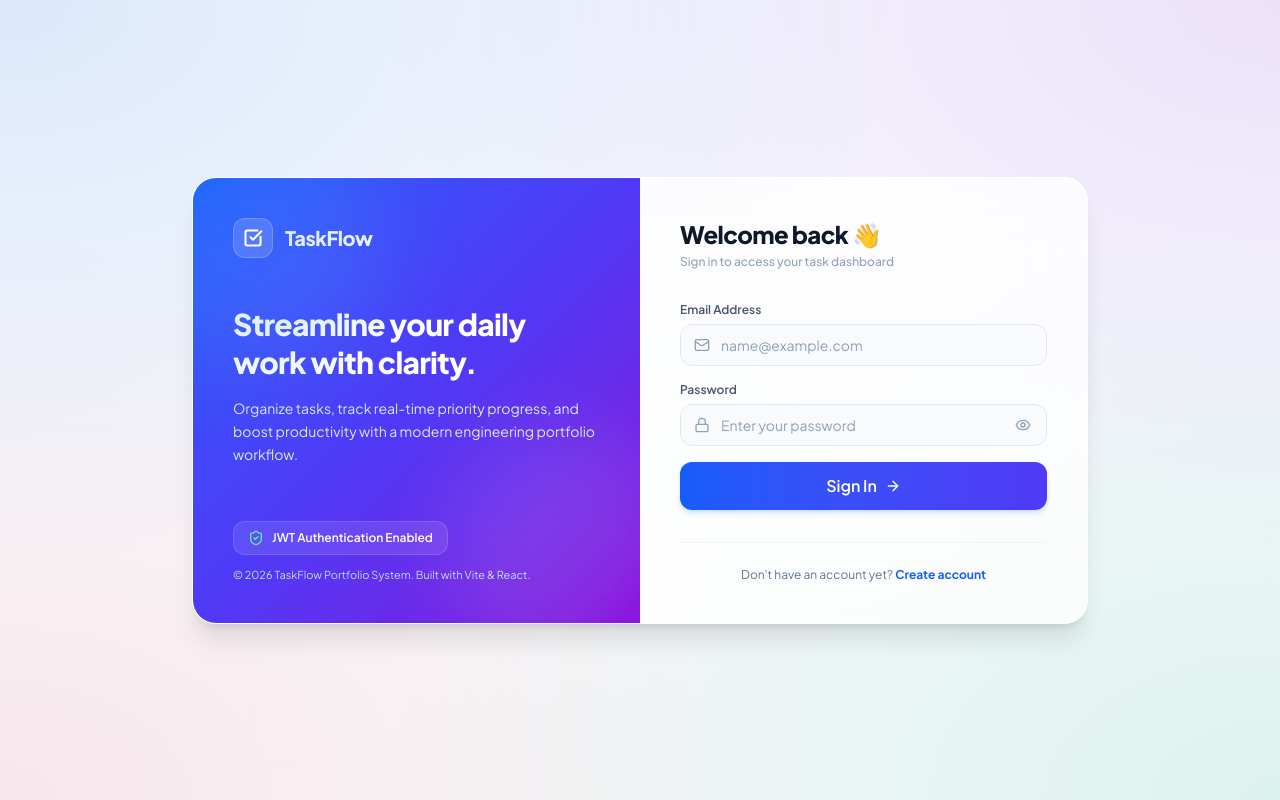
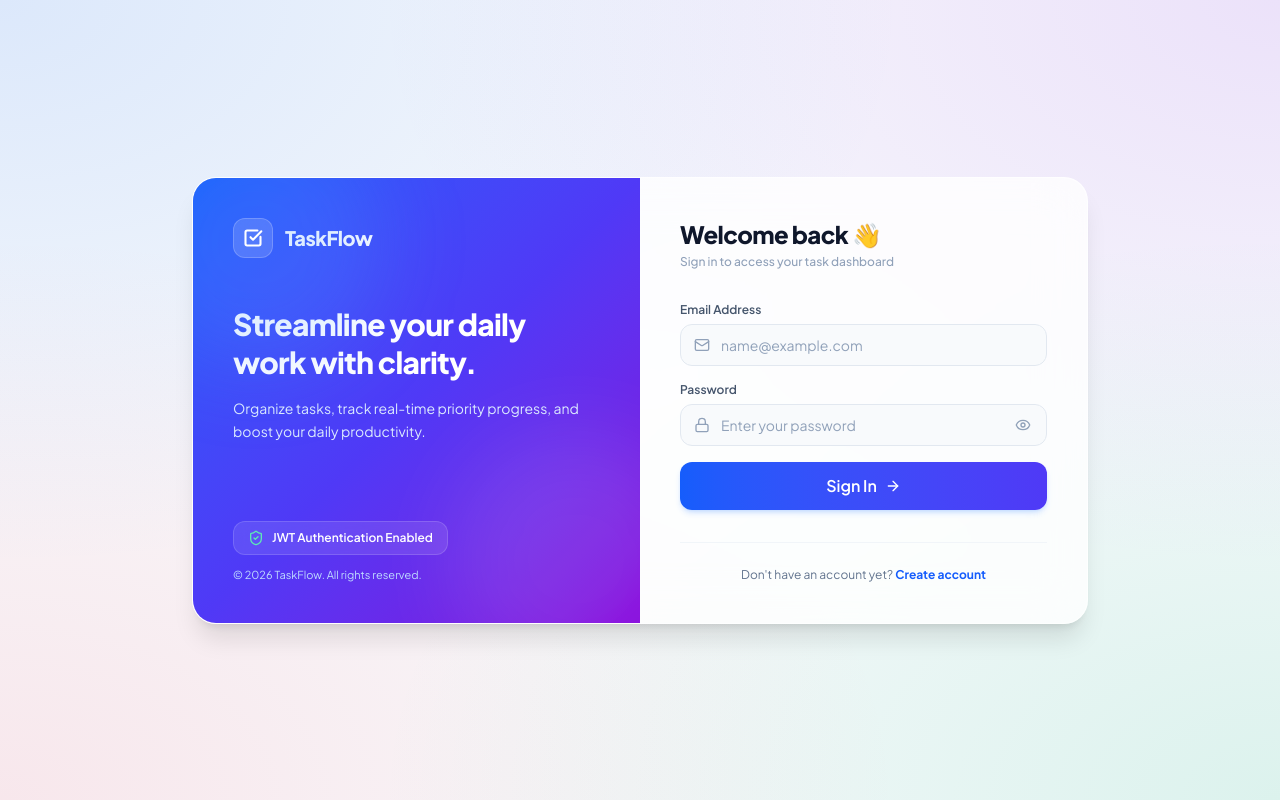
Before and after one commit to praneethkpk/task-manager-frontend, a React (Vite) app: page / in a window 1280 px wide. Built offline with nearby package versions, Linux system fonts and the light colour scheme.

Commit message:
removed extra info

```diff
--- a/src/components/Navbar.jsx
+++ b/src/components/Navbar.jsx
@@ -28,7 +28,7 @@ export default function Navbar() {
                             TaskFlow
                         </h1>
                         <p className="text-xs font-medium text-slate-400 hidden sm:block">
-                            Engineering Excellence Portfolio
+                            Organize your work efficiently
                         </p>
                     </div>
                 </div>
--- a/src/pages/Login.jsx
+++ b/src/pages/Login.jsx
@@ -68,7 +68,7 @@ export default function Login() {
                                 Streamline your daily work with clarity.
                             </h2>
                             <p className="text-blue-100 text-sm leading-relaxed">
-                                Organize tasks, track real-time priority progress, and boost productivity with a modern engineering portfolio workflow.
+                                Organize tasks, track real-time priority progress, and boost your daily productivity.
                             </p>
                         </div>
                     </div>
@@ -79,7 +79,7 @@ export default function Login() {
                             <span>JWT Authentication Enabled</span>
                         </div>
                         <p className="text-[11px] text-blue-200">
-                            © 2026 TaskFlow Portfolio System. Built with Vite & React.
+                            © 2026 TaskFlow. All rights reserved.
                         </p>
                     </div>
                 </div>
--- a/src/pages/Register.jsx
+++ b/src/pages/Register.jsx
@@ -83,7 +83,7 @@ export default function Register() {
                             <span>Instant Setup & Free Access</span>
                         </div>
                         <p className="text-[11px] text-emerald-200">
-                            © 2026 TaskFlow Portfolio System. All rights reserved.
+                            © 2026 TaskFlow. All rights reserved.
                         </p>
                     </div>
                 </div>
```
